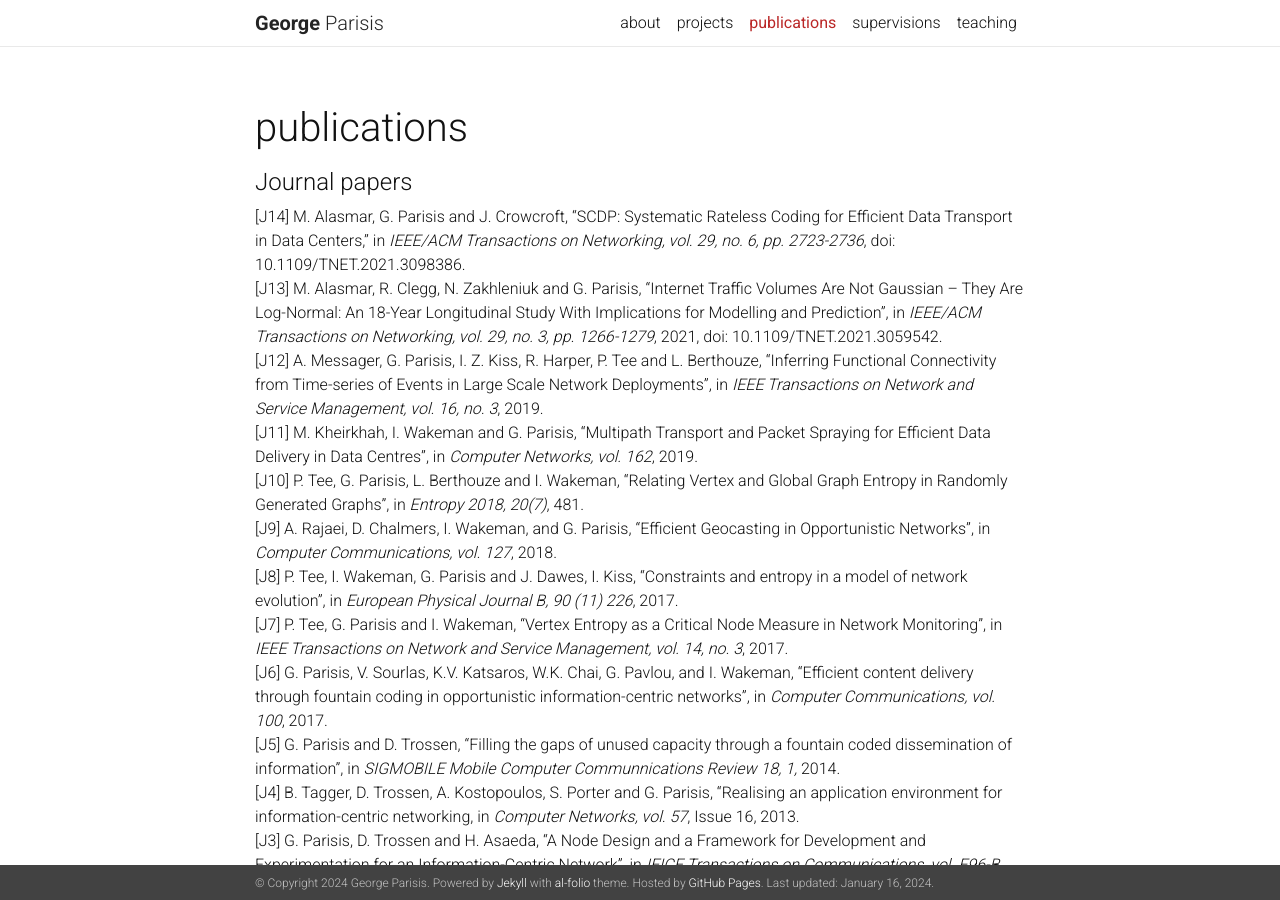
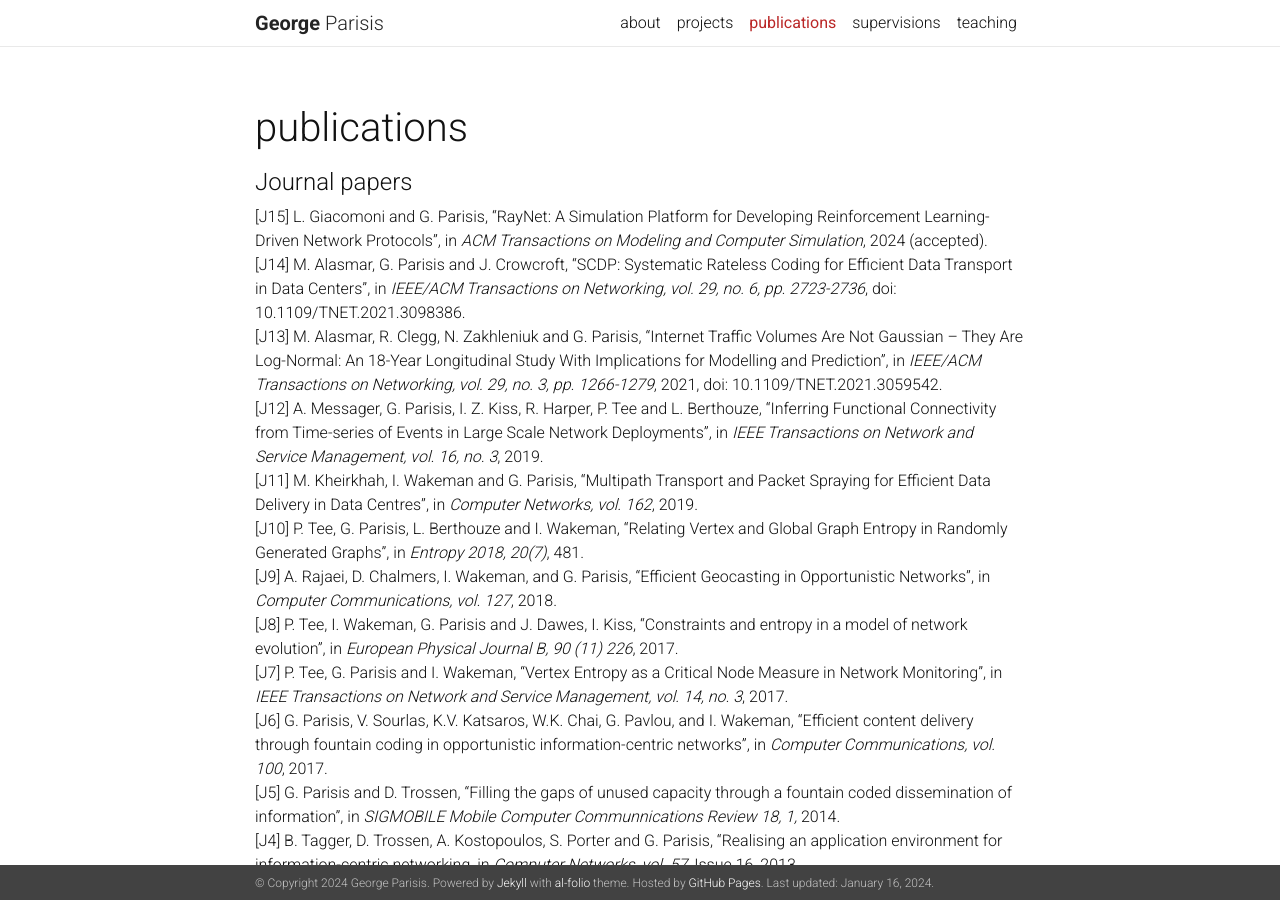
Before and after one commit to georgeparisis/georgeparisis.github.io, a Jekyll site: the page built from _pages/publications.md, in a window 1280 px wide and 900 px high. Built offline with Jekyll 4.4.1, drawn with Linux system fonts in a browser that asks for light colours; nearby versions of some CDN libraries; a style sheet for code colours, icons or effects is not loaded.

Commit message:
added tomacs paper

```diff
--- a/_pages/publications.md
+++ b/_pages/publications.md
@@ -9,7 +9,9 @@ nav: true
 
 
 #### Journal papers
-[J14] M. Alasmar, G. Parisis and J. Crowcroft, "SCDP: Systematic Rateless Coding for Efficient Data Transport in Data Centers," in *IEEE/ACM Transactions on Networking, vol. 29, no. 6, pp. 2723-2736*, doi: 10.1109/TNET.2021.3098386.
+[J15] L. Giacomoni and G. Parisis, "RayNet: A Simulation Platform for Developing Reinforcement Learning-Driven Network Protocols", in *ACM Transactions on Modeling and Computer Simulation*, 2024 (accepted).
+<br>
+[J14] M. Alasmar, G. Parisis and J. Crowcroft, "SCDP: Systematic Rateless Coding for Efficient Data Transport in Data Centers", in *IEEE/ACM Transactions on Networking, vol. 29, no. 6, pp. 2723-2736*, doi: 10.1109/TNET.2021.3098386.
 <br>
 [J13] M. Alasmar, R. Clegg, N. Zakhleniuk and G. Parisis, "Internet Traffic Volumes Are Not Gaussian -- They Are Log-Normal: An 18-Year Longitudinal Study With Implications for Modelling and Prediction", in *IEEE/ACM Transactions on Networking, vol. 29, no. 3, pp. 1266-1279*, 2021, doi: 10.1109/TNET.2021.3059542.
 <br>
```
